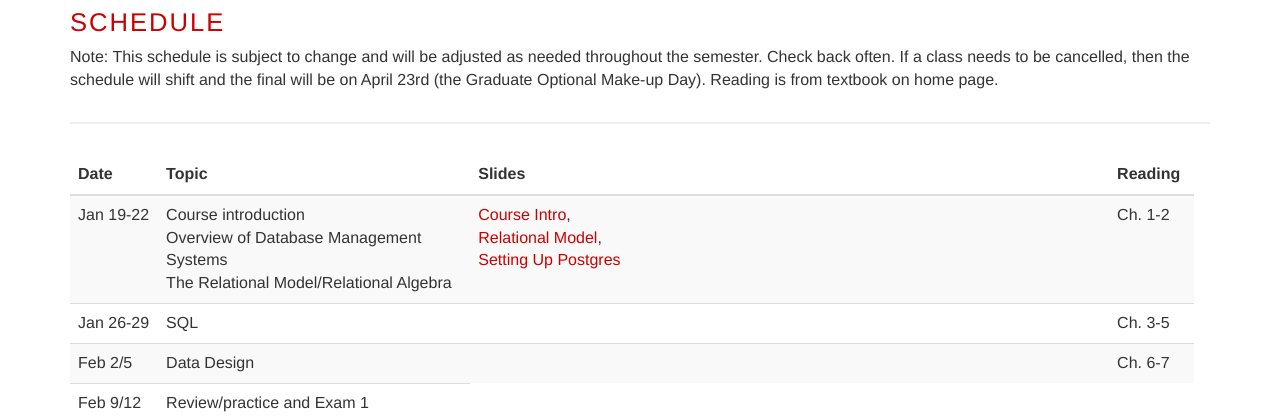
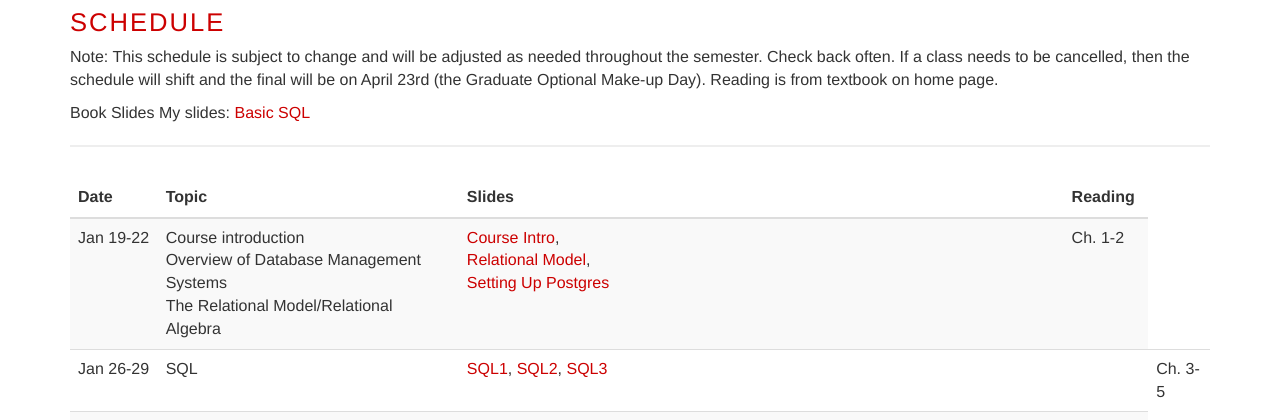
Before and after one commit to northeastern-datalab/cs5200, a plain HTML site: page sched.html in a window 1280 px wide. Shown: the part 312-732 px from the top of the page. Drawn offline with Linux system fonts and the light colour scheme.

Commit message:
lecture 2

```diff
--- a/sched.html
+++ b/sched.html
@@ -115,13 +115,13 @@ Overview of Database Management Systems<br>
   <td>Jan 26-29</td>
 <td>    SQL
 </td>
-<!--
+Book Slides
 <td>
   <a href="download/ch3.pptx">SQL1</a>,
   <a href="download/ch4.pptx">SQL2</a>,
   <a href="download/ch5.pptx">SQL3</a>
 </td>
--->
+My slides:  <a href="download/5200.3.SQL.Basic.pdf">Basic SQL</a>
 <td>
 <!--
   Practice DB:  <a href="download/DDL.sql">DDL</a>, <a
```
Also changed, not shown: 5 other files.
